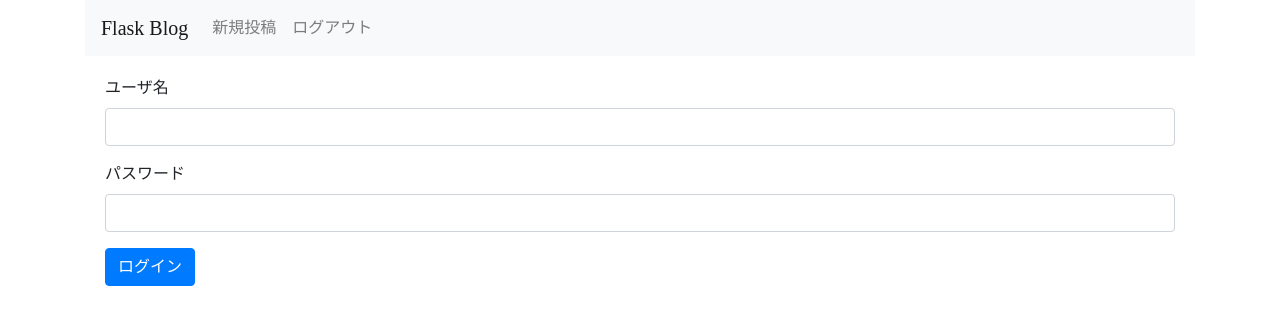
After one commit to yasuyuki0321/serverless-develpoment, a Flask app: page /login in a window 1280 px wide. The commit adds this page. Shown: the top 325 px of the page. Run offline with Flask 2, Linux system fonts and the light colour scheme; the visitor is signed in with stand-in values (Sample User, id 1); some libraries are stand-ins or nearby versions; some web fonts are replaced.

Commit message:
feat: logun機能の追加

```diff
--- a/flask_blog/config.py
+++ b/flask_blog/config.py
@@ -3,3 +3,6 @@ DYNAMODB_REGION = "ap-northeast-1"
 AWS_ACCESS_KEY_ID = "abc123"
 AWS_SECRET_ACCESS_KEY = "abc123"
 DYNAMODB_ENDPOINT_URL = "http://web-dynamo-1:8000"
+SECRET_KEY = "secret key"
+USERNAME = "yasuyuki0321"
+PASSWORD = "abc123"
--- /dev/null
+++ b/flask_blog/models/users.py
@@ -0,0 +1,6 @@
+from flask_login import UserMixin
+
+
+class User(UserMixin):
+    def __init__(self, user_id):
+        self.id = user_id
--- a/flask_blog/templates/layout.html
+++ b/flask_blog/templates/layout.html
@@ -25,9 +25,18 @@
 
         <div class="collapse navbar-collapse" id="navbarNav">
             <ul class="nav navbar-nav navbar-right">
+                {% if not current_user.is_authenticated %}
+                <li class="nav-item">
+                    <a class="nav-link" href="{{ url_for('login') }}">ログイン</a>
+                </li>
+                {% else %}
                 <li class="nav-item">
                     <a class="nav-link" href="{{ url_for('new_entry') }}">新規投稿</a>
                 </li>
+                <li class="nav-item">
+                    <a class="nav-link" href="{{ url_for('logout') }}">ログアウト</a>
+                </li>
+                {% endif %}
             </ul>
         </div>
     </nav>
--- /dev/null
+++ b/flask_blog/templates/login.html
@@ -0,0 +1,18 @@
+{% extends "layout.html" %}
+{% block body %}
+
+<form action="{{ url_for('login')}}" method=post>
+
+    <div class=" form-group">
+        <label for="InputTitle">ユーザ名</label>
+        <input type="text" class="form-control" id="InputTitle" name=username>
+    </div>
+
+    <div class="form-group">
+        <label for="InputPassword">パスワード</label>
+        <input type="password" class="form-control" id="InputPassword" name=password>
+    </div>
+    <button type="submit" class="btn btn-primary">ログイン</button>
+</form>
+
+{% endblock %}
--- /dev/null
+++ b/flask_blog/views/views.py
@@ -0,0 +1,31 @@
+from flask import request, redirect, url_for, render_template, flash, session
+from flask_blog import app
+from flask_login import login_user, logout_user
+from flask_blog.models.users import User
+
+
+@app.route("/login", methods=["GET", "POST"])
+def login():
+    if request.method == "POST":
+        if request.form["username"] != app.config["USERNAME"]:
+            flash("ユーザ名が異なります")
+        elif request.form["password"] != app.config["PASSWORD"]:
+            flash("パスワードが異なります")
+        else:
+            login_user(User(request.form["username"]))
+            flash("ログインしました")
+            return redirect(url_for("show_entries"))
+
+    return render_template("login.html")
+
+
+@app.route("/logout")
+def logout():
+    logout_user()
+    flash("ログアウトしました")
+    return redirect(url_for("login"))
+
+
+@app.errorhandler(404)
+def non_existent_route(error):
+    return redirect(url_for("login"))
```
Also changed, not shown: flask_blog/__init__.py (+11 -1 lines), flask_blog/views/entries.py (+11 -1 lines).
